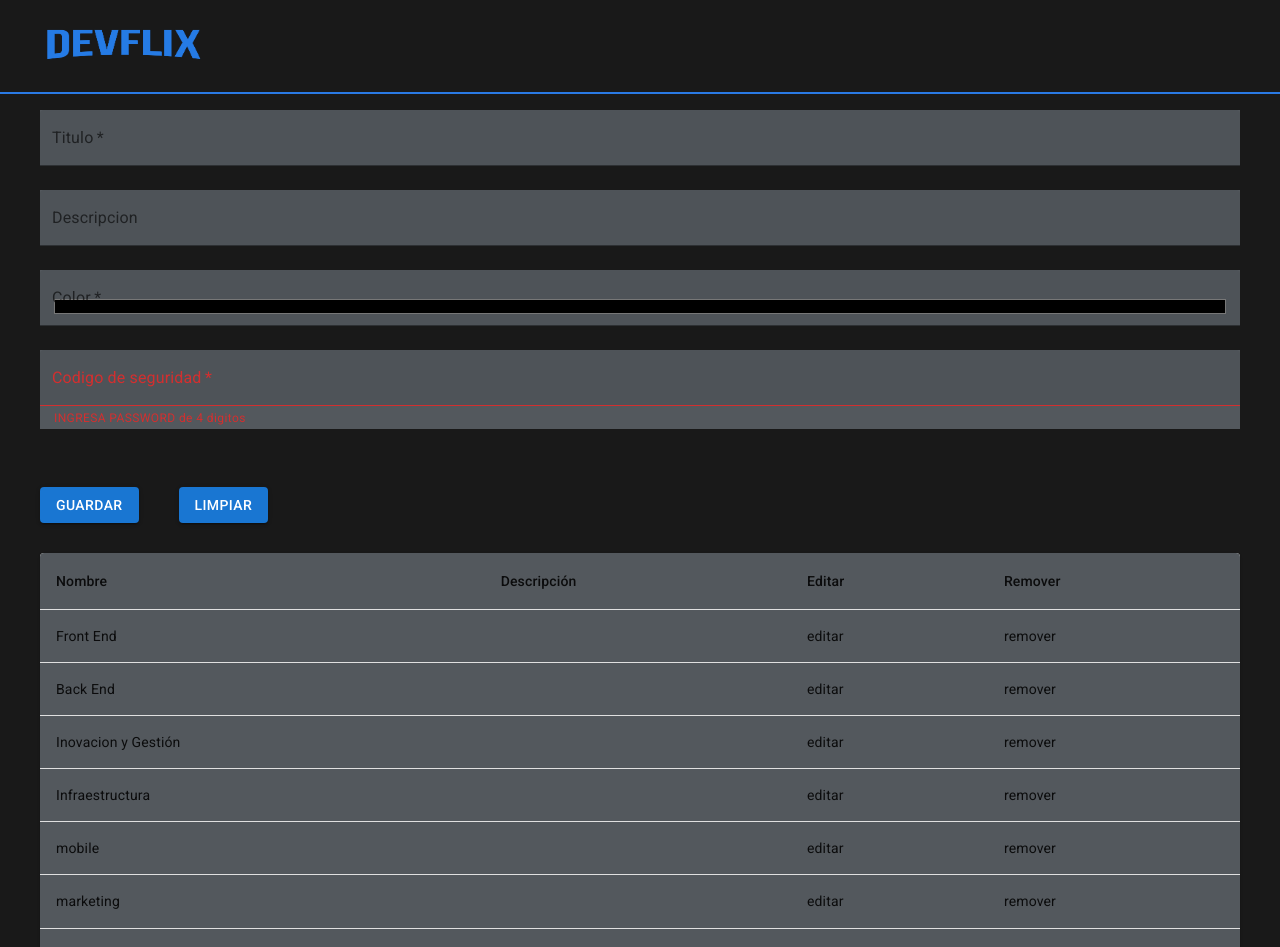
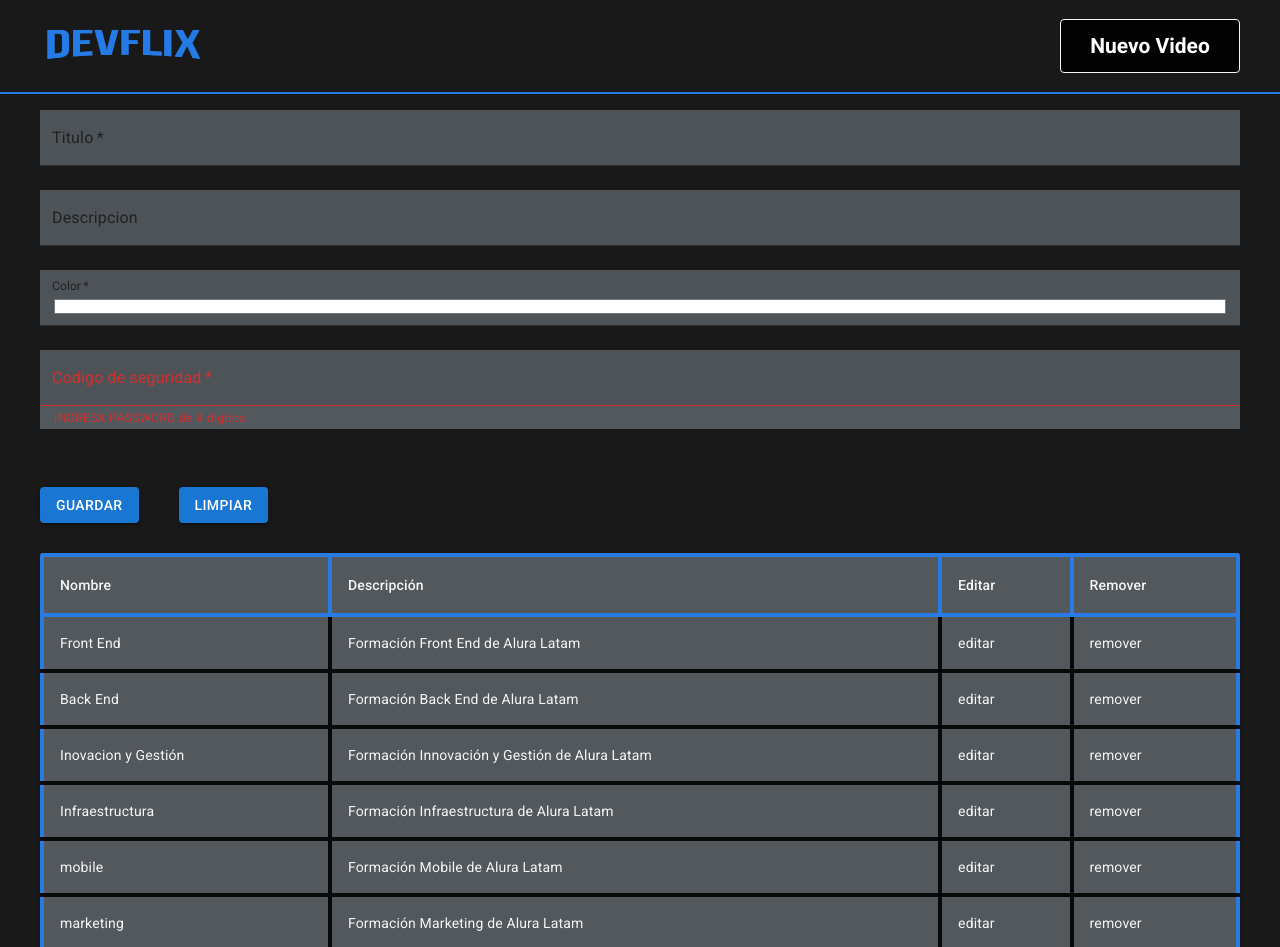
Before and after one commit to magoMercurio/aluraflix-vite-challenge, a React (Vite) app: page /NuevaCategoria in a window 1280 px wide. Shown: the top 947 px of the page. Built offline with nearby package versions, Linux system fonts and the light colour scheme.

Commit message:
add descripcion categorias and NuevaCategoria update
NuevaCategoria add new Categoria

```diff
--- a/src/App.jsx
+++ b/src/App.jsx
@@ -125,59 +125,66 @@ function App() {
       id: uuidv4(),
       titulo: "Front End",
       colorCategoria: "#6bd1ff",
-      descripcion: "",
+      descripcion: "Formación Front End de Alura Latam",
     },
     {
       id: uuidv4(),
       titulo: "Back End",
       colorCategoria: "#00c86f",
-      descripcion: "",
+      descripcion: "Formación Back End de Alura Latam",
     },
     {
       id: uuidv4(),
       titulo: "Inovacion y Gestión",
       colorCategoria: "#ff8c2a",
-      descripcion: "",
+      descripcion: "Formación Innovación y Gestión de Alura Latam",
     },
     {
       id: uuidv4(),
       titulo: "Infraestructura",
       colorCategoria: "#9cd33b",
-      descripcion: "",
+      descripcion: "Formación Infraestructura de Alura Latam",
     },
     {
       id: uuidv4(),
       titulo: "mobile",
       colorCategoria: "#ffba05",
-      descripcion: "",
+      descripcion: "Formación Mobile de Alura Latam",
     },
     {
       id: uuidv4(),
       titulo: "marketing",
       colorCategoria: "#9cd33b",
+      descripcion: "Formación Marketing de Alura Latam",
     },
     {
       id: uuidv4(),
       titulo: "inovacion",
       colorCategoria: "#ff8c2a",
+      descripcion: "Formación Inovación de Alura Latam",
     },
     {
       id: uuidv4(),
       titulo: "UX",
       colorCategoria: "#dc6ebe",
-      descripcion: "",
+      descripcion: "Formación UX de Alura Latam",
     },
     {
       id: uuidv4(),
       titulo: "Data Science",
       colorCategoria: "#9cd33b",
-      descripcion: "",
+      descripcion: "Formación Data Science de Alura Latam",
     },
   ]);
 
   //Registrar videos
   const registrarVideo = (e) => {
     setVideos([...videos, e]);
+  }
+
+  //Registrar categorias
+  const registrarCategoria = (e) => {
+    setCategorias([...categorias, e]);
   }
 
   const actualizarCategorias = (nuevasCategorias) => {
@@ -219,6 +226,7 @@ function App() {
             element={<NuevaCategoria
               categorias={categorias}
               key={categorias.titulo}
+              registrarCategoria={registrarCategoria}
               actualizarCategorias={actualizarCategorias}
               />}
             />
--- a/src/components/TablaCategorias/index.jsx
+++ b/src/components/TablaCategorias/index.jsx
@@ -7,7 +7,6 @@ import TableContainer from '@mui/material/TableContainer';
 import TableHead from '@mui/material/TableHead';
 import TableRow from '@mui/material/TableRow';
 import Paper from '@mui/material/Paper';
-
 
 
 export default function TablaCategoria(props) {
@@ -28,14 +27,18 @@ export default function TablaCategoria(props) {
       sx={{
         minWidth: 650,
         backgroundColor: '#53585D',
+        border: `4px solid #2A7AE4`,
+
 
       }} aria-label="simple table">
-        <TableHead>
-          <TableRow>
-            <TableCell align="left">Nombre</TableCell>
-            <TableCell align="left">Descripción</TableCell>
-            <TableCell align="left">Editar</TableCell>
-            <TableCell align="left">Remover</TableCell>
+        <TableHead >
+          <TableRow >
+            <TableCell align="left" sx={{ color: `#f5f5f5`, border: `4px solid #2A7AE4
+`  }}>Nombre</TableCell>
+            <TableCell align="left" sx={{ color: `#f5f5f5`, border: `4px solid #2A7AE4
+`  }}>Descripción</TableCell>
+            <TableCell align="left" sx={{ color: `#f5f5f5`, border: `4px solid #2A7AE4` }}>Editar</TableCell>
+            <TableCell align="left" sx={{ color: `#f5f5f5`, border: `4px solid #2A7AE4` }}>Remover</TableCell>
           </TableRow>
         </TableHead>
         <TableBody>
@@ -44,10 +47,10 @@ export default function TablaCategoria(props) {
               key={row.titulo}
               sx={{ '&:last-child td, &:last-child th': { border: 0 } }}
             >
-              <TableCell component="th" scope="row">{row.titulo}</TableCell>
-              <TableCell align="left">{row.descripcion}</TableCell>
-              <TableCell align="left">{row.editar}</TableCell>
-              <TableCell align="left">{row.remover}</TableCell>
+              <TableCell component="th" scope="row" sx={{ color: `#f5f5f5`, borderBottom: `4px solid #000000e5` }}>{row.titulo}</TableCell>
+              <TableCell align="left" sx={{ color: `#f5f5f5`, border: `4px solid #000000e5` }}>{row.descripcion}</TableCell>
+              <TableCell align="left" sx={{ color: `#f5f5f5`, border: `4px solid #000000e5` }}>{row.editar}</TableCell>
+              <TableCell align="left" sx={{ color: `#f5f5f5`, border: `4px solid #000000e5`, borderRight: `4px solid #2a7ae4` }}>{row.remover}</TableCell>
             </TableRow>
           ))}
         </TableBody>
--- a/src/pages/NuevaCategoria.jsx
+++ b/src/pages/NuevaCategoria.jsx
@@ -1,6 +1,6 @@
 // eslint-disable-next-line no-unused-vars
 import React, { useState } from 'react'
-import { HeaderGeneric } from "../components/Header"
+import { HeaderHome } from "../components/Header"
 import { Box, TextField, Button } from "@mui/material"
 import styled from 'styled-components'
 import TablaCategoria from '../components/TablaCategorias'
@@ -9,6 +9,7 @@ import TablaCategoria from '../components/TablaCategorias'
 const TextFieldStyled = styled(TextField)`
   color: #f5f5f5f5;
   background-color: #53585D;
+
 `
 
 const BtnContainer = styled.div`
@@ -23,13 +24,43 @@ margin-bottom: 30px;
 
 const NuevaCategoria = (props) => {
 
-  const { categorias } = props
+  const { categorias, registrarCategoria } = props
 
   const [titulo, setTitulo] = useState('')
   const [descripcion, setDescripcion] = useState('')
-  const [color, setColor] = useState('')
+  const [color, setColor] = useState( '#ffffff')
   const [codigoSeguridad, setcodigoSeguridad] = useState('')
 
+  const enviarForm = (e) => {
+    e.preventDefault()
+    const data = {
+      titulo,
+      descripcion,
+      color,
+    }
+
+    if (validarCodigoSeguridad(codigoSeguridad)) {
+      registrarCategoria(data)
+      console.log(data)
+    } else {
+      console.log('No hacer nada')
+    }
+  }
+
+
+    /* fetch('http://localhost:3000/api/categorias', {
+      method: 'POST',
+      headers: {
+        'Content-Type': 'application/json'
+      },
+      body: JSON.stringify(data)
+    })
+      .then(res => res.json())
+      .then(data => {
+        console.log(data)
+        refreshPage()
+      })
+      .catch(err => console.log(err)) */
 
 
   function validarCodigoSeguridad(codigoSeguridad) {
@@ -46,10 +77,10 @@ const NuevaCategoria = (props) => {
 
   return (
     <>
-      <HeaderGeneric />
+      <HeaderHome />
       <Box
         component="form"
-        /* onSubmit={enviarForm} */
+        onSubmit={enviarForm}
         autoComplete="off"
         sx={{
           display: "flex",
```
